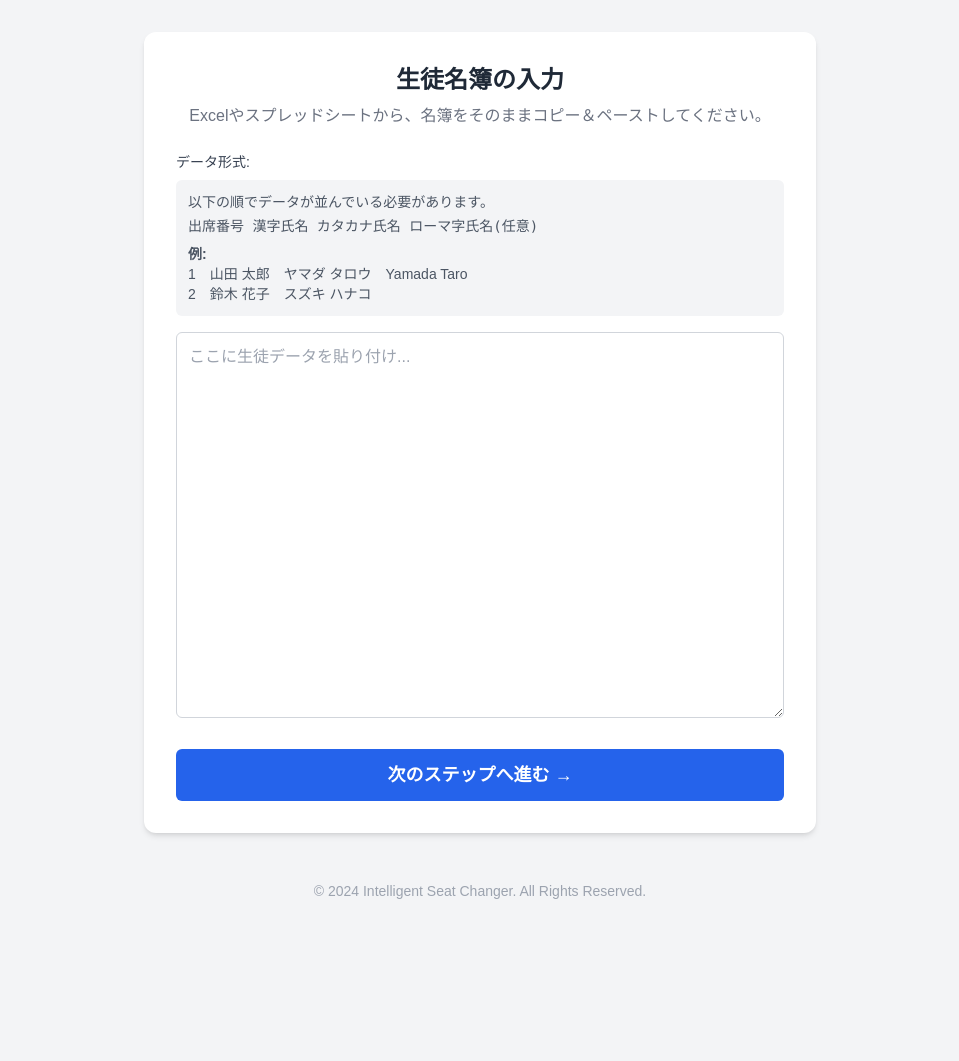
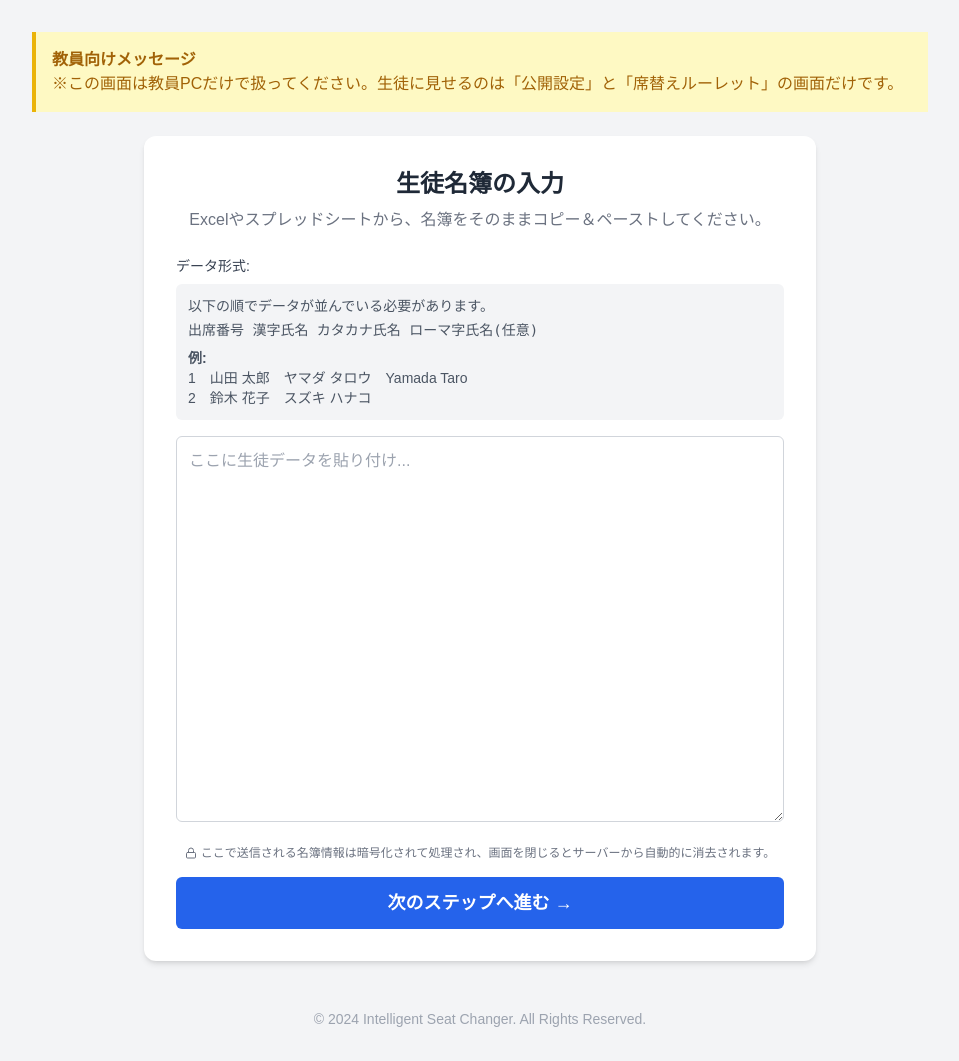
Before and after one commit to YusukeEnomoto-17/sekigae-app, a Flask app: page / in a window 1280 px wide. Shown: the part 72-1133 px from the top of the page, without its empty margins (160-1119 px from the left). Before the commit the page ends 971 px from the top, so only its background shows below. Run offline with Flask 3, Linux system fonts and the light colour scheme; some libraries are stand-ins or nearby versions.

Commit message:
注意書きさらに追加

```diff
--- a/app.py
+++ b/app.py
@@ -133,10 +133,10 @@ def index():
         student_data_str = request.form.get('student_data', '')
         session['students_original'] = parse_student_data(student_data_str)
         if not session['students_original']:
-            return render_template('index.html', error="データを正しく読み込めませんでした。形式を確認してください。")
+            return render_template('index.html', error="データを正しく読み込めませんでした。形式を確認してください。", show_teacher_warning=True)
         return redirect(url_for('step1_layout'))
     session.clear()
-    return render_template('index.html')
+    return render_template('index.html', show_teacher_warning=True)
 
 @app.route('/setup/step1_layout', methods=['GET', 'POST'])
 def step1_layout():
@@ -144,7 +144,7 @@ def step1_layout():
     if request.method == 'POST':
         session['active_seats'] = json.loads(request.form.get('layout_data'))
         return redirect(url_for('step2_secret_conditions'))
-    return render_template('step1_layout.html', students=session['students_original'])
+    return render_template('step1_layout.html', students=session['students_original'], show_teacher_warning=True)
 
 @app.route('/setup/step2_secret_conditions', methods=['GET', 'POST'])
 def step2_secret_conditions():
@@ -162,7 +162,8 @@ def step2_secret_conditions():
 
     return render_template('step2_secret_conditions.html',
                            students=session['students_original'],
-                           constraints=session.get('constraints', {}))
+                           constraints=session.get('constraints', {}),
+                           show_teacher_warning=True)
 
 @app.route('/setup/step3_public_conditions', methods=['GET', 'POST'])
 def step3_public_conditions():
@@ -180,7 +181,6 @@ def step3_public_conditions():
         excluded_ids = set(constraints.get('exclude', []))
         students_needing_seats = [s for s in session['students_original'] if s['id'] not in excluded_ids]
 
-        # ★★★ バリデーション修正 ★★★
         if len(session['active_seats']) < len(students_needing_seats):
             num_seats = len(session['active_seats'])
             num_students = len(students_needing_seats)
--- a/templates/index.html
+++ b/templates/index.html
@@ -22,7 +22,13 @@
             </div>
         </div>
         <textarea name="student_data" id="student_data" rows="15" class="w-full p-3 border border-gray-300 rounded-md focus:ring-2 focus:ring-blue-500 focus:border-blue-500 transition" placeholder="ここに生徒データを貼り付け..."></textarea>
-        <button type="submit" class="mt-6 w-full bg-blue-600 text-white font-bold py-3 px-4 rounded-md hover:bg-blue-700 transition-colors duration-300 text-lg">
+
+        <div class="mt-4 text-xs text-gray-500 text-center flex items-center justify-center">
+            <svg xmlns="http://www.w3.org/2000/svg" width="12" height="12" viewBox="0 0 24 24" fill="none" stroke="currentColor" stroke-width="2" stroke-linecap="round" stroke-linejoin="round" class="mr-1 flex-shrink-0"><rect x="3" y="11" width="18" height="11" rx="2" ry="2"></rect><path d="M7 11V7a5 5 0 0 1 10 0v4"></path></svg>
+            <span>ここで送信される名簿情報は暗号化されて処理され、画面を閉じるとサーバーから自動的に消去されます。</span>
+        </div>
+
+        <button type="submit" class="mt-4 w-full bg-blue-600 text-white font-bold py-3 px-4 rounded-md hover:bg-blue-700 transition-colors duration-300 text-lg">
             次のステップへ進む &rarr;
         </button>
     </form>
--- a/templates/layout.html
+++ b/templates/layout.html
@@ -18,6 +18,12 @@
             <h1 class="text-3xl md:text-4xl font-bold text-gray-700">インテリジェント席替えメーカー</h1>
         </header>
         <main>
+            {% if show_teacher_warning %}
+            <div class="max-w-4xl mx-auto bg-yellow-100 border-l-4 border-yellow-500 text-yellow-700 p-4 mb-6" role="alert">
+                <p class="font-bold">教員向けメッセージ</p>
+                <p>※この画面は教員PCだけで扱ってください。生徒に見せるのは「公開設定」と「席替えルーレット」の画面だけです。</p>
+            </div>
+            {% endif %}
             {% block content %}{% endblock %}
         </main>
         <footer class="text-center mt-12 text-sm text-gray-400">
--- a/templates/step1_layout.html
+++ b/templates/step1_layout.html
@@ -3,7 +3,8 @@
 {% block content %}
 <div class="max-w-4xl mx-auto bg-white p-8 rounded-xl shadow-md">
     <h2 class="text-2xl font-bold text-center mb-2">座席レイアウト設定</h2>
-    <p class="text-center text-gray-500 mb-6">教室で使う座席をクリックして選択してください。（名簿の人数: {{ students|length }}人）</p>
+    <p class="text-center text-gray-500 mb-2">教室で使う座席をクリックして選択してください。（名簿の人数: {{ students|length }}人）</p>
+    <p class="text-center text-xs text-gray-400 mb-6">※何列にしても、印刷や表示は中央揃えになります。</p>
 
     <div class="text-center mb-4 p-3 bg-gray-800 text-white rounded-md font-bold">
         教卓（黒板）
@@ -83,7 +84,6 @@ document.addEventListener('DOMContentLoaded', function() {
     }
 
     form.addEventListener('submit', function(e) {
-        // ★★★ バリデーション修正 ★★★
         if (activeSeats.length > studentCount) {
             e.preventDefault();
             alert(`座席数が名簿の人数（${studentCount}人）を超えています。${studentCount}席以下にしてください。`);
```
